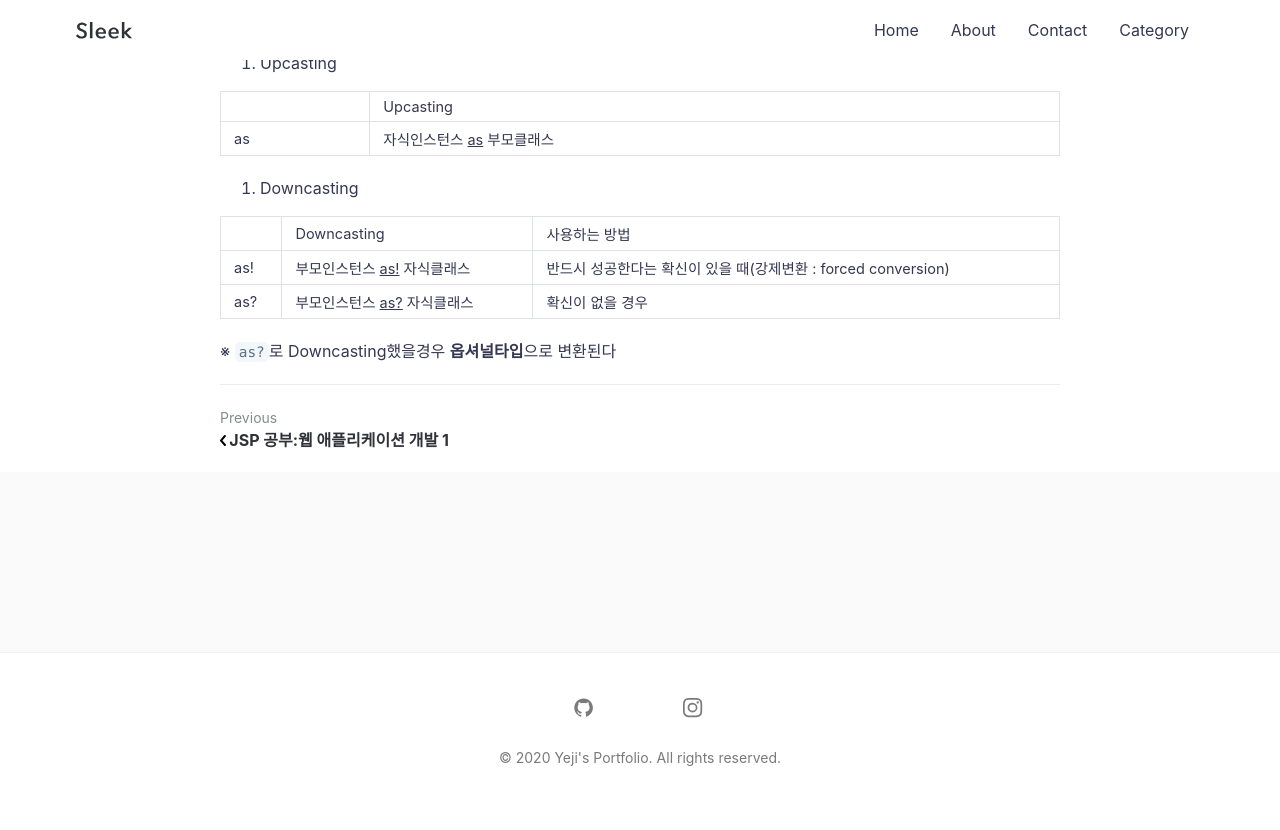
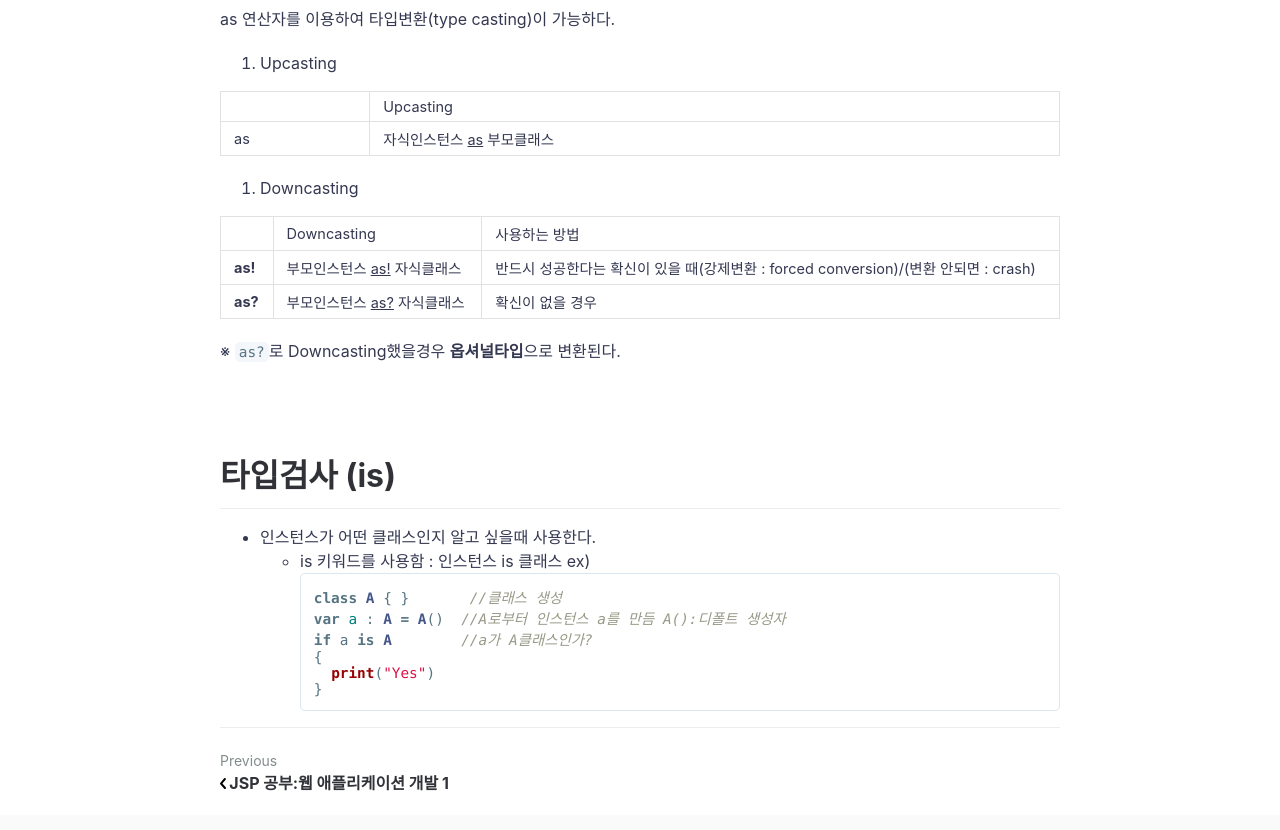
Before and after one commit to Yeji-Jang1210/Yeji-Jang1210.github.io, a Jekyll site: the page built from _posts/2020-09-15-iOS-study-2nd.md, in a window 1280 px wide and 900 px high, scrolled down 3848 px. Shown: the top 830 px of the window. Built offline with Jekyll 4.4.1, drawn with Linux system fonts in a browser that asks for light colours; comment, search, counter and statistics services are not loaded; some of the changed text lies outside the part shown.

Commit message:
Update 2020-09-15-iOS-study-2nd.md

````diff
--- a/_posts/2020-09-15-iOS-study-2nd.md
+++ b/_posts/2020-09-15-iOS-study-2nd.md
@@ -147,7 +147,23 @@ as 연산자를 이용하여 타입변환(type casting)이 가능하다.
 1. Downcasting
 
 |  | Downcasting | 사용하는 방법 |
-| as! | 부모인스턴스 <u>as!</u> 자식클래스 | 반드시 성공한다는 확신이 있을 때(강제변환 : forced conversion) |
-| as? | 부모인스턴스 <u>as?</u> 자식클래스 | 확신이 없을 경우 |
+| **as!** | 부모인스턴스 <u>as!</u> 자식클래스 | 반드시 성공한다는 확신이 있을 때(강제변환 : forced conversion)/(변환 안되면 : crash) |
+| **as?** | 부모인스턴스 <u>as?</u> 자식클래스 | 확신이 없을 경우 |
 
-※ `as?`로 Downcasting했을경우 **옵셔널타입**으로 변환된다
+※ `as?`로 Downcasting했을경우 **옵셔널타입**으로 변환된다.
+
+<br><br>
+
+# 타입검사 (is)
+---
+* 인스턴스가 어떤 클래스인지 알고 싶을때 사용한다.
+    * is 키워드를 사용함 : 인스턴스 is 클래스
+ex)
+```swift
+class A { }       //클래스 생성
+var a : A = A()  //A로부터 인스턴스 a를 만듬 A():디폴트 생성자
+if a is A        //a가 A클래스인가?
+{
+    print("Yes")
+}
+```
````
